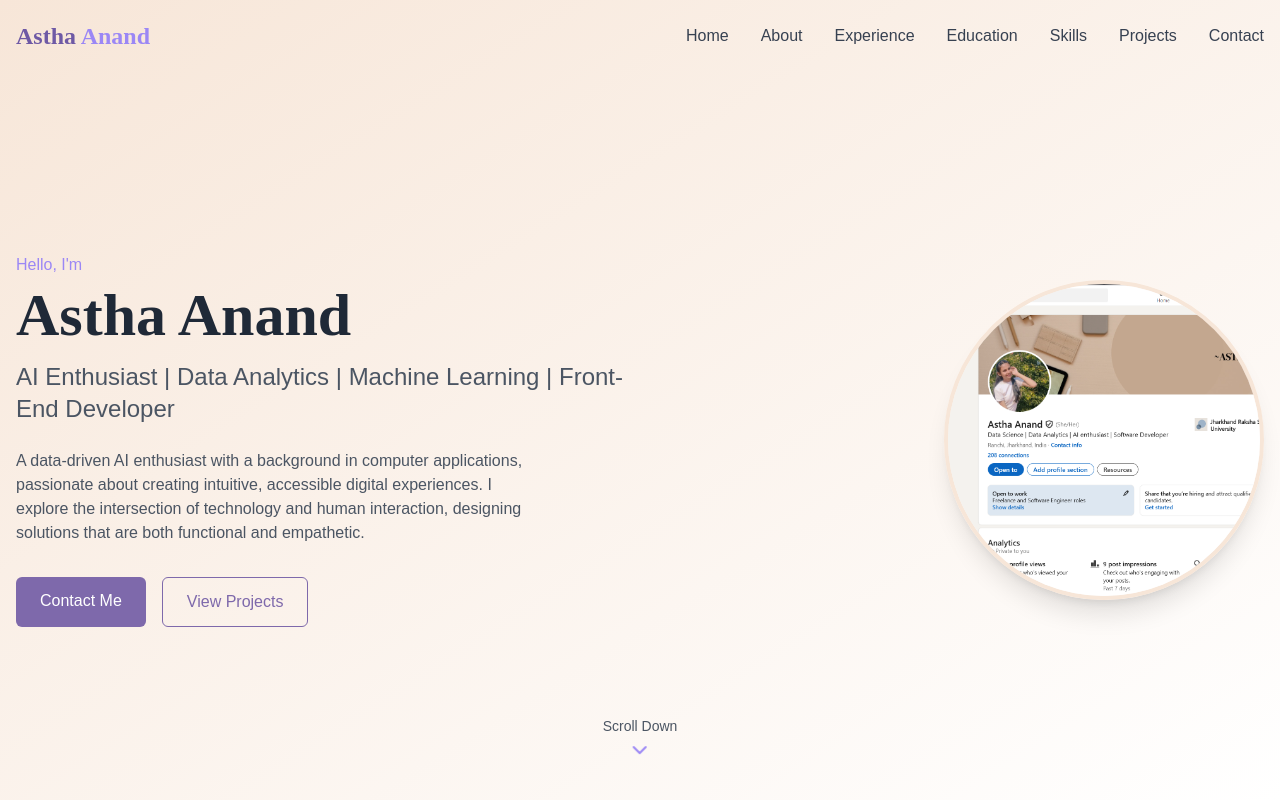
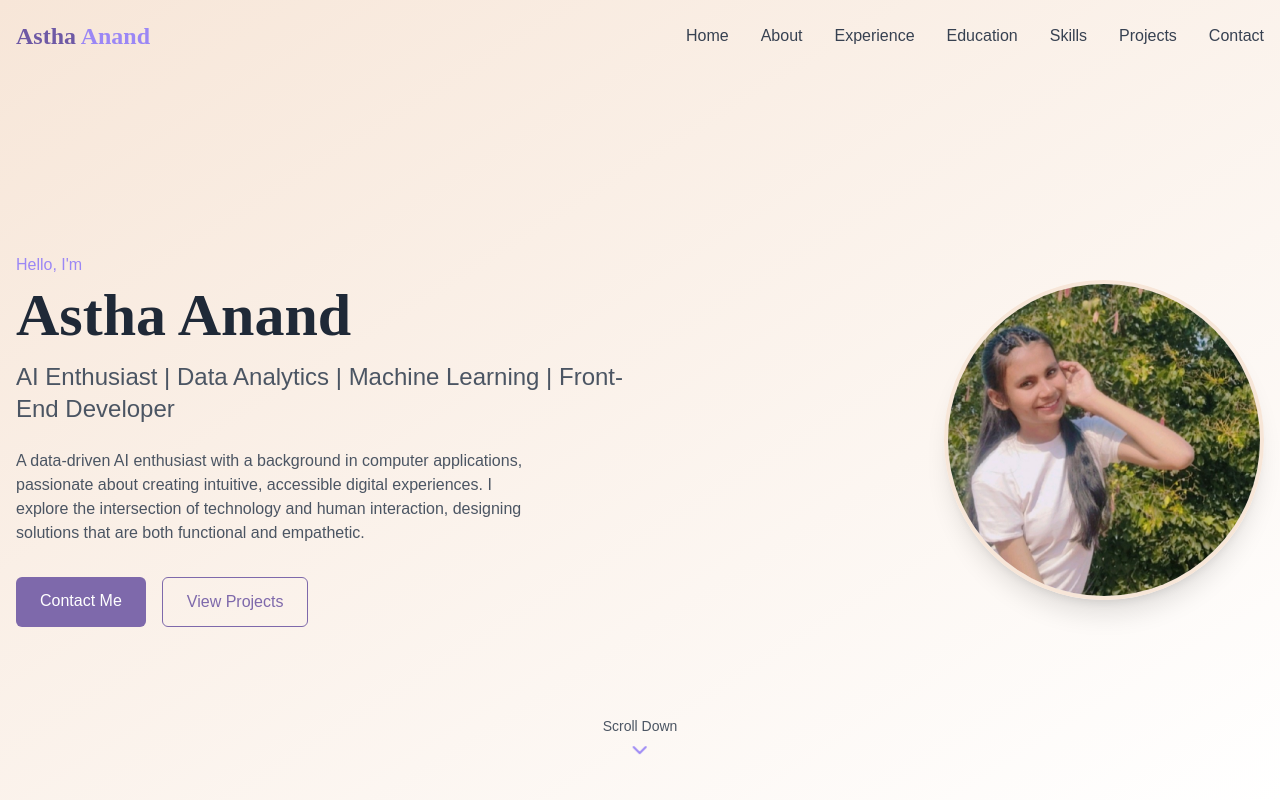
Before and after one commit to asthaanand12/asthasportfolio, a React (Vite) app: page / in a window 1280 px wide. Shown: the top 800 px of the page. Built offline with nearby package versions, Linux system fonts and the light colour scheme.

Commit message:
Add image to hero section

```diff
--- a/src/components/Hero.tsx
+++ b/src/components/Hero.tsx
@@ -1,3 +1,4 @@
+
 import { motion } from "framer-motion";
 import { ChevronDown } from "lucide-react";
 import { Link } from "react-scroll";
@@ -53,7 +54,7 @@ const Hero = () => {
           >
             <div className="w-64 h-64 md:w-80 md:h-80 rounded-full overflow-hidden border-4 border-beige-light shadow-xl">
               <img
-                src="/lovable-uploads/074779fe-515f-430d-a614-e7b9ca5cf8bf.png"
+                src="/lovable-uploads/4150ac88-8cbf-4064-b5b9-8e8de807210f.png"
                 alt="Astha Anand"
                 className="w-full h-full object-cover"
               />
```
Also changed, not shown: public/lovable-uploads/4150ac88-8cbf-4064-b5b9-8e8de807210f.png (added).
